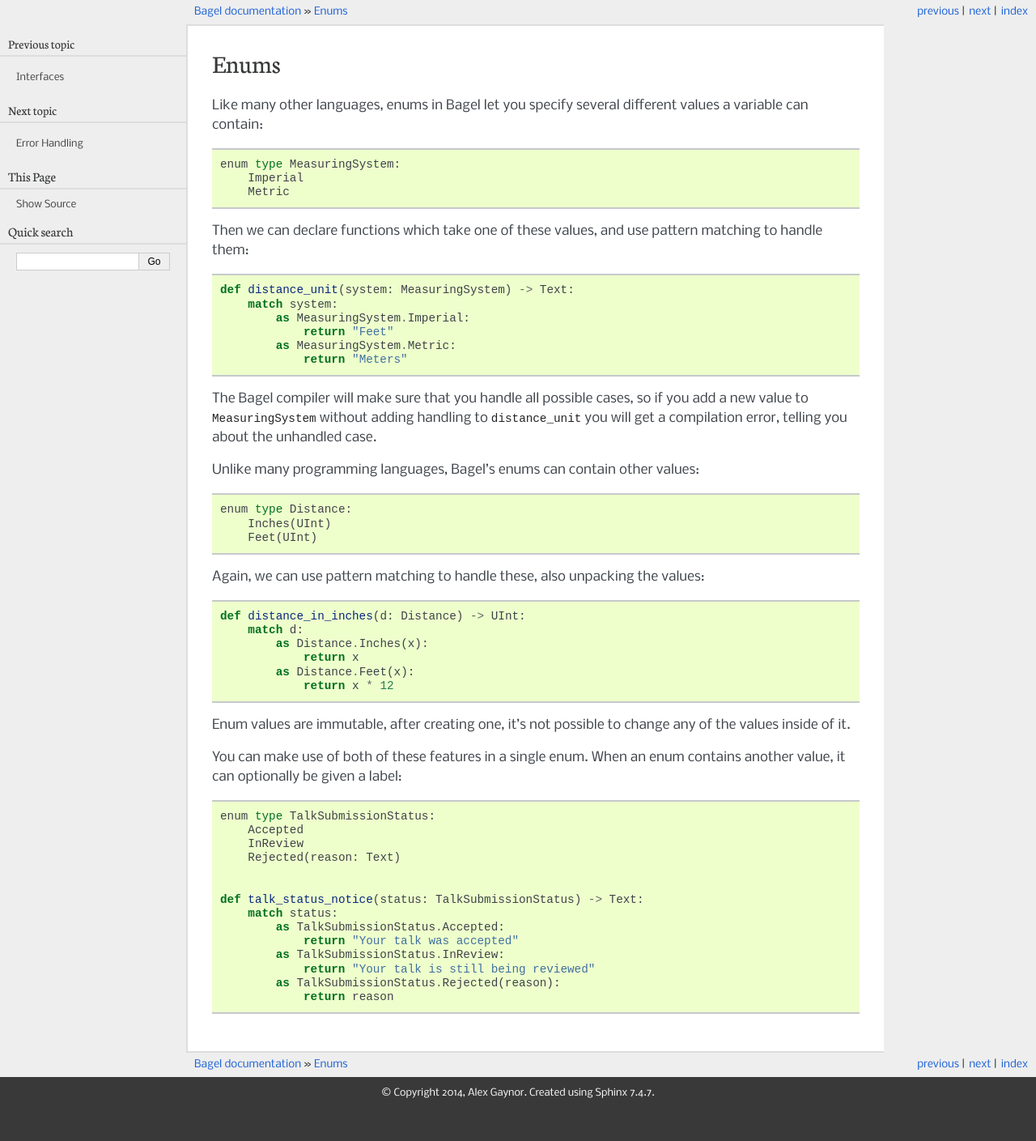
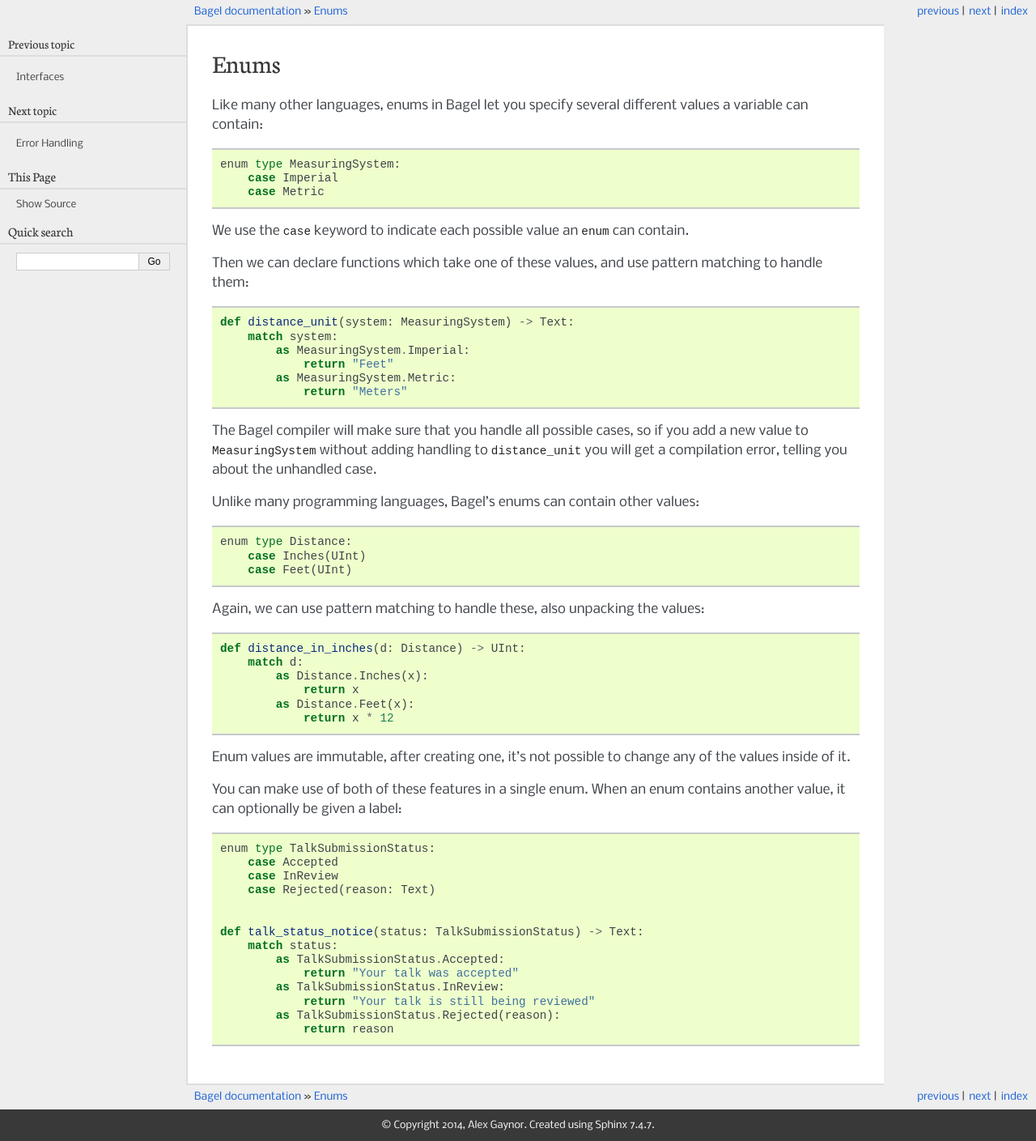
Before and after one commit to alex/bagel, a Sphinx documentation site: the page built from docs/features/enums.rst, in a window 1280 px wide. Shown: the whole page at 81% size. Built offline with Sphinx 7.4.7, drawn with Linux system fonts in a browser that asks for light colours; the version number could not be read and is left out; before the commit the page ends 1369 px from its top, so only the background shows below that.

Commit message:
Introduce the case keyword for each member of an enum

```diff
--- a/docs/features/enums.rst
+++ b/docs/features/enums.rst
@@ -5,8 +5,11 @@ Like many other languages, enums in Bagel let you specify several different
 values a variable can contain::
 
     enum type MeasuringSystem:
-        Imperial
-        Metric
+        case Imperial
+        case Metric
+
+We use the ``case`` keyword to indicate each possible value an ``enum`` can
+contain.
 
 Then we can declare functions which take one of these values, and use
 pattern matching to handle them::
@@ -26,8 +29,8 @@ unhandled case.
 Unlike many programming languages, Bagel's enums can contain other values::
 
     enum type Distance:
-        Inches(UInt)
-        Feet(UInt)
+        case Inches(UInt)
+        case Feet(UInt)
 
 Again, we can use pattern matching to handle these, also unpacking the values::
 
@@ -45,9 +48,9 @@ You can make use of both of these features in a single enum. When an enum
 contains another value, it can optionally be given a label::
 
     enum type TalkSubmissionStatus:
-        Accepted
-        InReview
-        Rejected(reason: Text)
+        case Accepted
+        case InReview
+        case Rejected(reason: Text)
 
 
     def talk_status_notice(status: TalkSubmissionStatus) -> Text:
```
Also changed, not shown: 2 other files.
